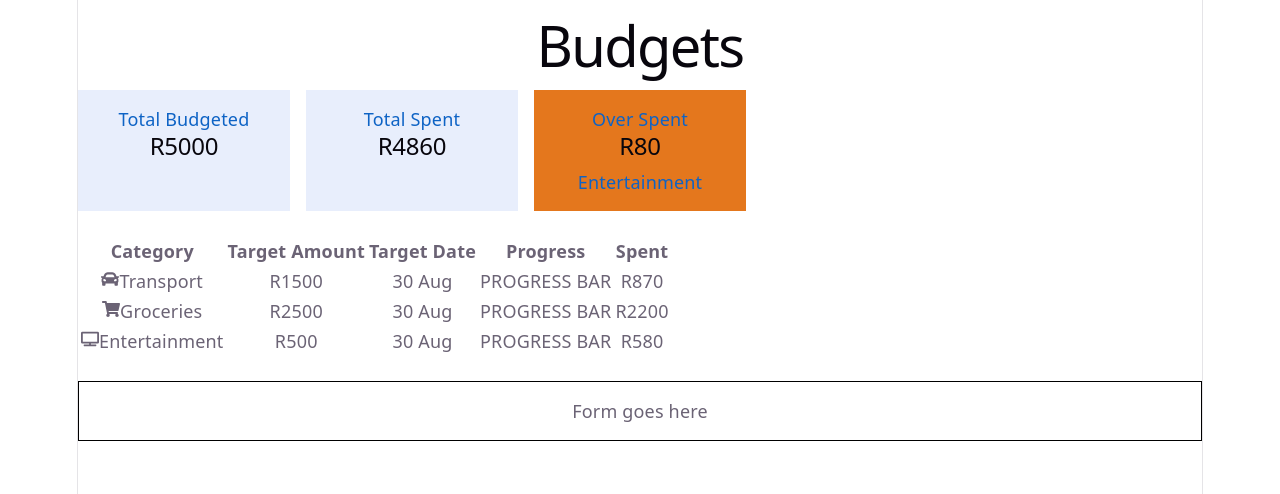
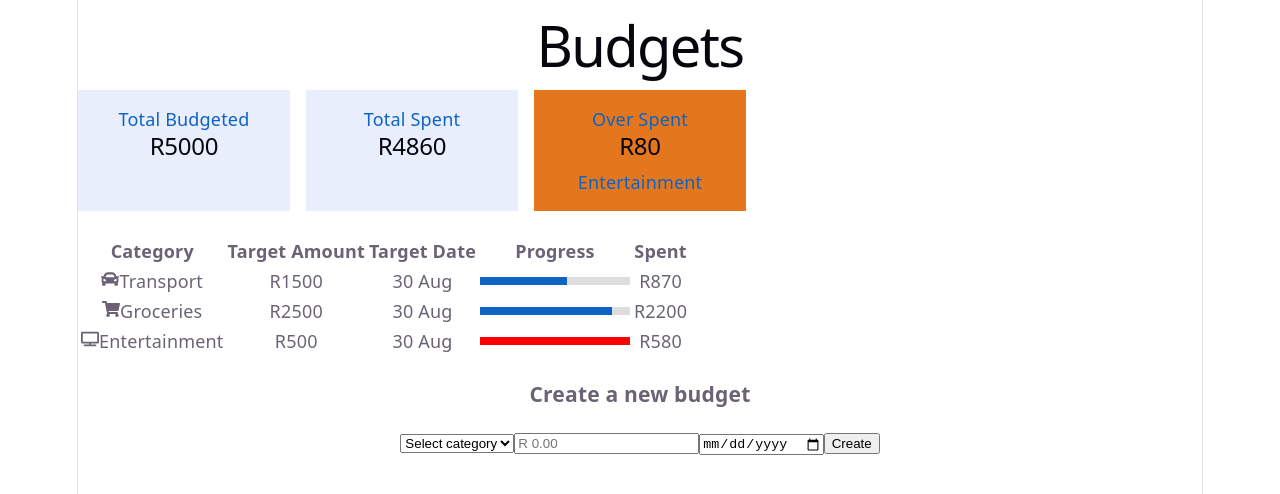
Before and after one commit to eri892821/OI-348-project-practice-space, a React (Vite) app in the folder OI_348-Project/: page / in a window 1280 px wide. Shown: the top 494 px of the page. Built offline with nearby package versions, Linux system fonts and the light colour scheme.

Commit message:
lost of changes

```diff
--- /dev/null
+++ b/OI_348-Project/src/Budgets.css
@@ -0,0 +1,25 @@
+.budgets-page {
+  background: #000;
+  color: white;
+  min-height: 100vh;
+  padding: 24px;
+}
+
+.table-box {
+  margin-top: 24px;
+  background: #1a1a1a;
+  border-radius: 12px;
+  padding: 16px;
+}
+
+.table-box table {
+  width: 100%;
+  text-align: left;
+}
+
+.form-box {
+  margin-top: 24px;
+  background: #1a1a1a;
+  border-radius: 12px;
+  padding: 16px;
+}
--- a/OI_348-Project/src/Budgets.jsx
+++ b/OI_348-Project/src/Budgets.jsx
@@ -1,5 +1,7 @@
 import {useState} from 'react'
+import './Budgets.css'
 import {FaCar, FaShoppingCart, FaTv} from 'react-icons/fa'
+
 
 const icons={
   Transport: <FaCar/>,
@@ -8,6 +10,32 @@ const icons={
 }
 
 function Budgets (){
+  const[budgets, setBudgets] =useState ([
+    {id:1, category:'Transport',target:1500,date:'30 Aug',spent:870},
+    {id:1, category:'Groceries',target:2500,date:'30 Aug',spent:2200},
+    {id:1, category:'Entertainment',target:500,date:'30 Aug',spent:580},
+  ])
+
+  const[category,setCategory]=useState ('')
+  const [target, setTarget]=useState('')
+  const [date, setDate]=useState('')
+
+  const handleSubmit= (event)=> {
+    event.preventDefault()
+    const newBudget={
+      id:Date.now(),
+      category:category,
+      target:Number(target),
+      date:date,
+      spent:0,
+    }
+
+    setBudgets(budgets.concat(newBudget))
+    setCategory('')
+    setTarget('')
+    setDate('')
+
+  }
   return (
     <div>
       <h1> Budgets</h1>
@@ -44,37 +72,58 @@ function Budgets (){
      </thead>
 
      <tbody>
-       <tr>
-        <td> <FaCar/>Transport</td>
-        <td>R1500</td>
-        <td> 30 Aug</td>
-        <td>PROGRESS BAR</td>
-        <td>R870</td>
-       </tr>
+      {budgets.map((b) => (
+              <tr key={b.id}>
+                <td>{icons[b.category]}{b.category}</td>
+                <td>R{b.target}</td>
+                <td>{b.date}</td>
+                <td>
+                  <div style={{ background: '#ddd', height: 8, width: 150 }}>
+                 <div style={{
+                       width: `${Math.min((b.spent / b.target) * 100, 100)}%`,
+                       height: '100%',
+                      background: b.spent > b.target ? 'red' : '#0e63c5',
+                      }}
+                     />
+                 </div>
+                 </td>
 
-       <tr>
-        <td><FaShoppingCart/>Groceries</td>
-        <td>R2500</td>
-        <td>30 Aug</td>
-        <td>PROGRESS BAR</td>
-        <td>R2200</td>
-       </tr>
-
-        <tr>
-        <td><FaTv/>Entertainment</td>
-        <td>R500</td>
-        <td>30 Aug</td>
-        <td>PROGRESS BAR</td>
-        <td>R580</td>
-       </tr>
+                <td>R{b.spent}</td>
+              </tr>
+            ))}
      </tbody>
-
    </table>
   </div>
 
-  <div style ={{border: '1px solid black', padding: 16, marginTop: 24}}>
-    Form goes here
-  </div>
+
+  <div style ={{ marginTop: 24}}>
+     <h3>Create a new budget</h3>
+        <form onSubmit={handleSubmit}>
+          <select value={category} onChange={(e) => setCategory(e.target.value)} required>
+            <option value="">Select category</option>
+            <option value="Transport">Transport</option>
+            <option value="Groceries">Groceries</option>
+            <option value="Entertainment">Entertainment</option>
+          </select>
+
+          <input
+            type="number"
+            placeholder="R 0.00"
+            value={target}
+            onChange={(e) => setTarget(e.target.value)}
+            required
+          />
+
+          <input
+            type="date"
+            value={date}
+            onChange={(e) => setDate(e.target.value)}
+            required
+          />
+
+          <button type="submit">Create</button>
+        </form>
+      </div>
 
 </div>
 
```
